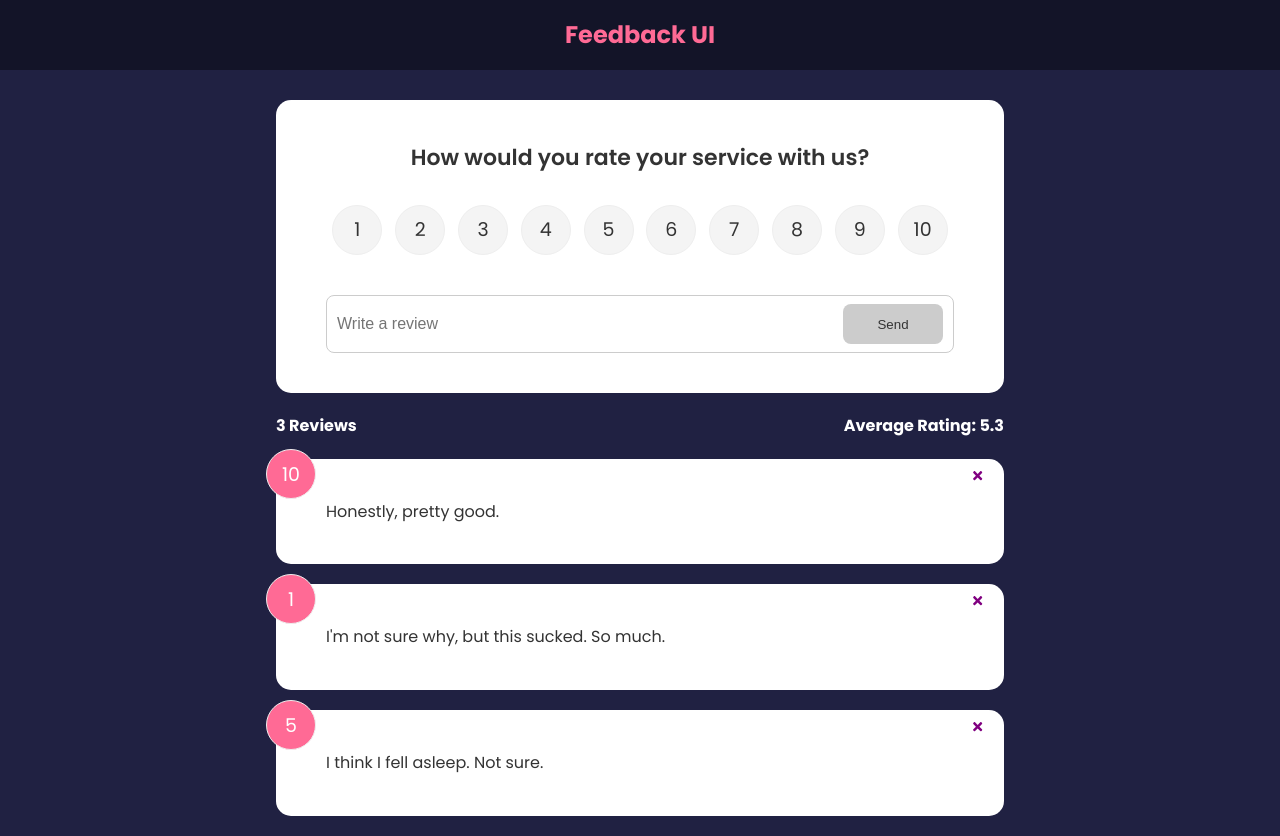
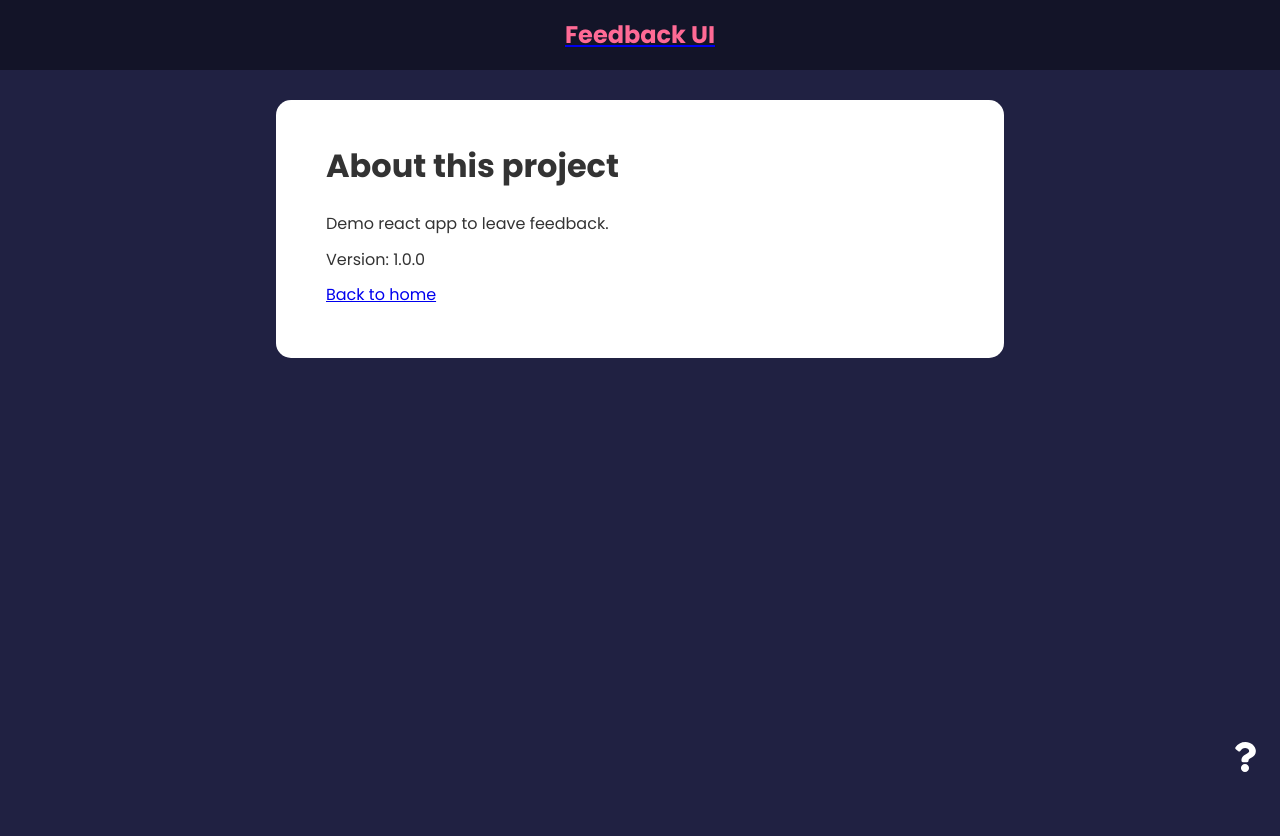
Before and after one commit to AJOsmaston/feedback-ui, a React (Create React App) app: page /about in a window 1280 px wide. After the commit the page ends 800 px from the top, so only its background shows below. Built offline with nearby package versions, Linux system fonts and the light colour scheme.

Commit message:
router and links

```diff
--- a/package.json
+++ b/package.json
@@ -10,6 +10,7 @@
     "react": "^17.0.2",
     "react-dom": "^17.0.2",
     "react-icons": "^4.3.1",
+    "react-router-dom": "^6.2.1",
     "react-scripts": "5.0.0",
     "uuid": "^8.3.2",
     "web-vitals": "^2.1.2"
--- a/src/App.js
+++ b/src/App.js
@@ -5,6 +5,9 @@
 import FeedbackList from "./components/FeedbackList";
 import FeedbackStats from "./components/FeedbackStats";
 import FeedbackForm from "./components/FeedbackForm";
+import AboutPage from './pages/AboutPage';
+import {BrowserRouter as Router, Route, Routes} from 'react-router-dom'
+import AboutIconLink from './components/AboutIconLink';
 
 
 const App = () => {
@@ -22,17 +25,26 @@
   }
 
   return (
-    <>
+    <Router>
       <Header />
       <div className='container'>
+        <Routes>
+          <Route exact path='/' element={
+            <>
               <FeedbackForm handleAdd={addFeedback}/>
               <FeedbackStats feedback={feedback} />
               <FeedbackList
                 feedback={feedback}
                 handleDelete={deleteFeedback}
               />
+            </>
+          }>
+          </Route>
+          <Route path='/about' element={<AboutPage />} />
+        </Routes>
+        <AboutIconLink />
       </div>
-    </>
+    </Router>
   )
 }
 
--- /dev/null
+++ b/src/components/AboutIconLink.jsx
@@ -0,0 +1,14 @@
+import {FaQuestion} from 'react-icons/fa'
+import {Link} from 'react-router-dom'
+
+function AboutIconLink() {
+  return (
+    <div className='about-link'>
+      <Link to='/about'>
+        <FaQuestion size={30} />
+      </Link>
+    </div>
+  )
+}
+
+export default AboutIconLink
--- a/src/components/Header.jsx
+++ b/src/components/Header.jsx
@@ -1,4 +1,5 @@
 import PropTypes from 'prop-types'
+import { Link } from 'react-router-dom'
 
 const Header = ({ text, bgColor, textColor }) => {
 
@@ -8,11 +9,13 @@
 }
 
   return (
+    <Link to='/'>
     <header style={headerStyles}>
       <div className="container">
         <h2>{text}</h2>
       </div>
     </header>
+    </Link>
   )
 }
 
--- /dev/null
+++ b/src/pages/AboutPage.jsx
@@ -0,0 +1,20 @@
+import Card from "../components/shared/Card"
+import {Link} from 'react-router-dom'
+
+function AboutPage() {
+  return (
+    <Card>
+      <div className="about">
+        <h1>About this project</h1>
+        <p>Demo react app to leave feedback.</p>
+        <p>Version: 1.0.0</p>
+
+        <p>
+          <Link to='/'>Back to home</Link>
+        </p>
+      </div>
+    </Card>
+  )
+}
+
+export default AboutPage
```
Also changed, not shown: 1 other file (tests, documents, lock files or other folders). Lines whose indentation alone changed are shown as unchanged.
